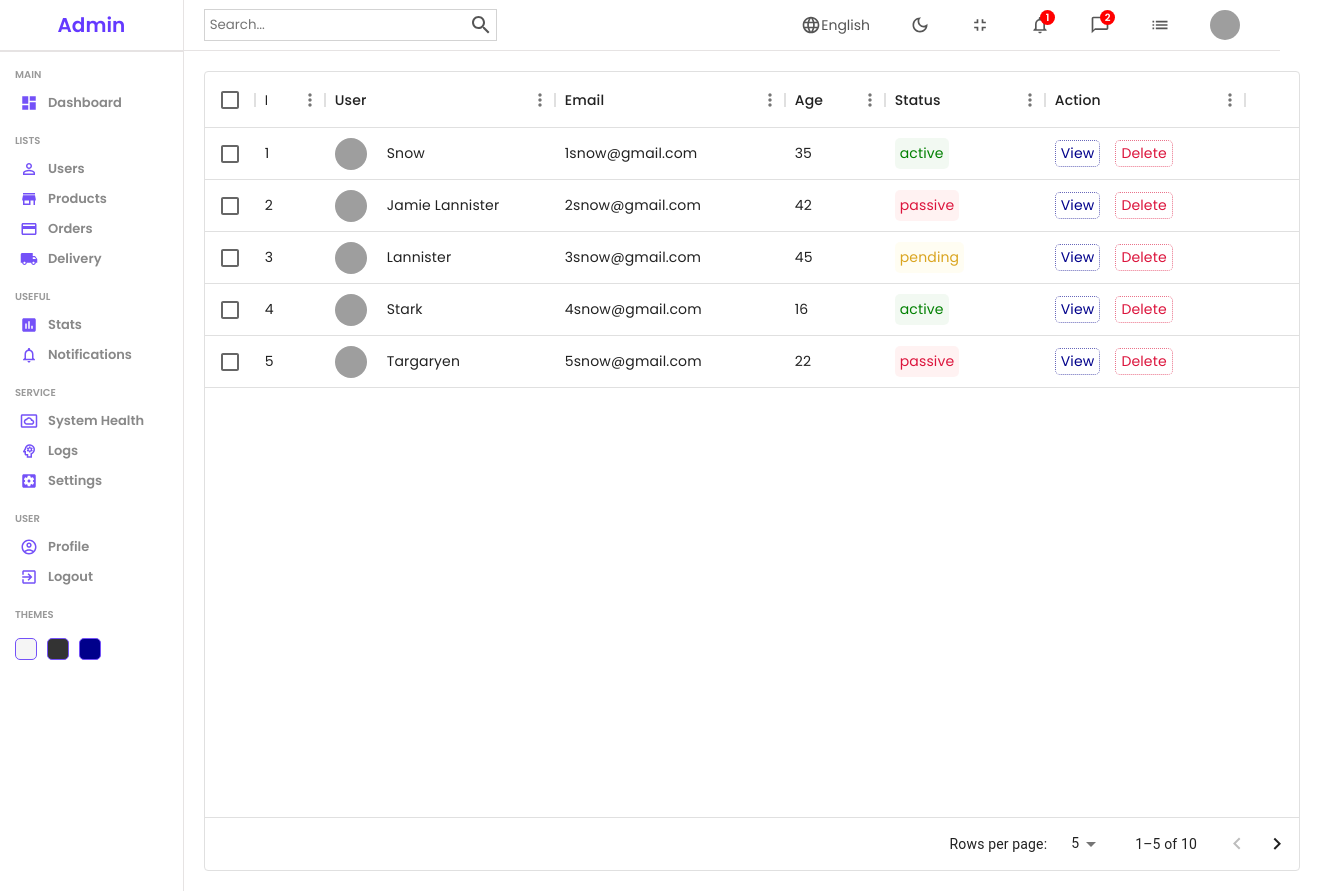
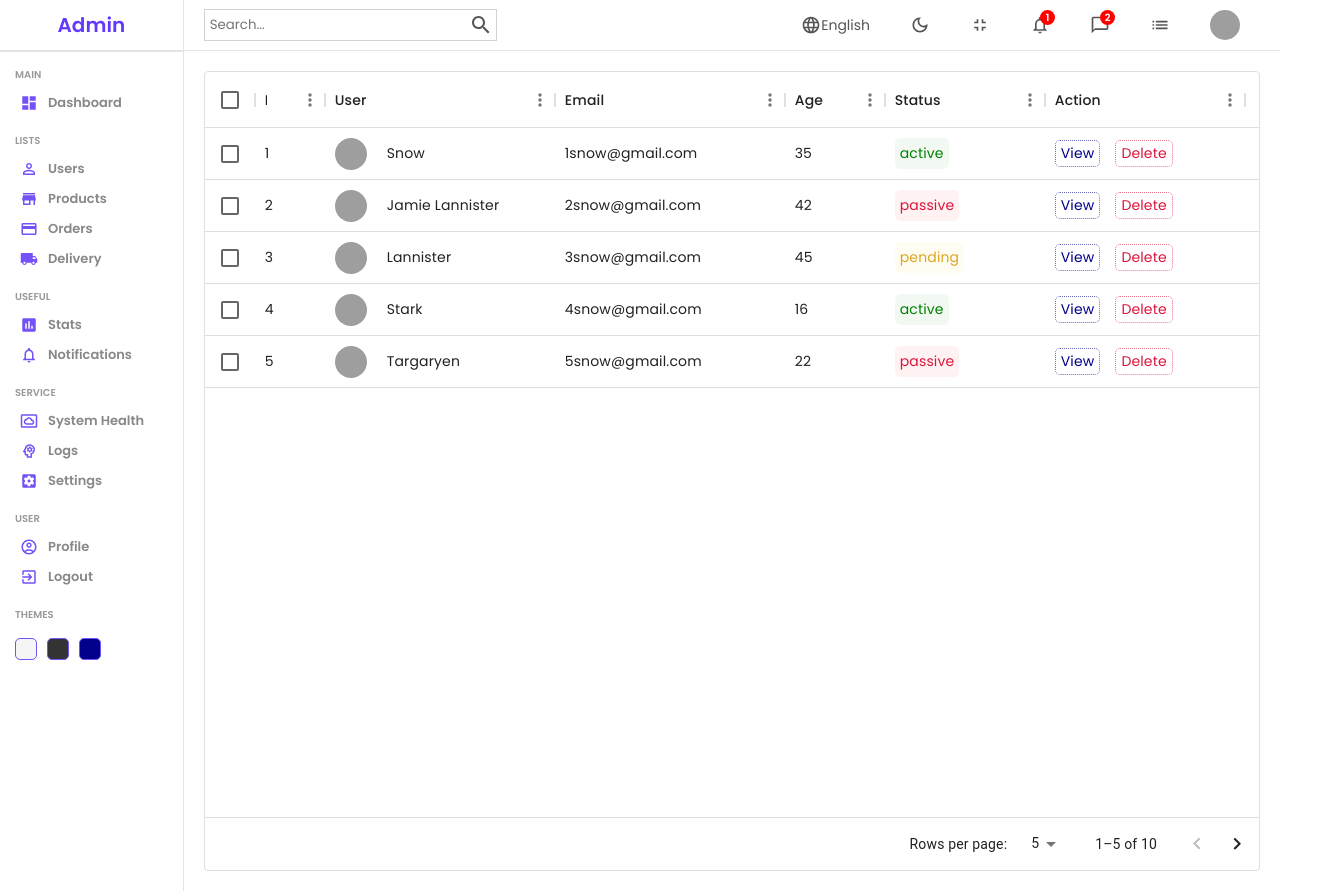
Before and after one commit to engnurulamin/react-admin, a React (Vite) app: page /users in a window 1280 px wide. Shown: the whole page, 1320 px wide, since content can reach past the window. Built offline with nearby package versions, Linux system fonts and the light colour scheme; grey boxes are pictures that could not be loaded.

Commit message:
fix scroll X issue

```diff
--- a/src/components/datatable/DataTable.jsx
+++ b/src/components/datatable/DataTable.jsx
@@ -4,7 +4,7 @@ import { userColumns, userRows, actionColumn } from "../../dtsource";
 
 const DataTable = () => {
   return (
-    <div className="data-table" style={{ height: 800, width: "100%" }}>
+    <div className="data-table">
       <DataGrid
         rows={userRows}
         columns={userColumns.concat(actionColumn)}
--- a/src/components/datatable/dataTable.scss
+++ b/src/components/datatable/dataTable.scss
@@ -1,7 +1,6 @@
 .data-table {
-  height: 600px;
+  height: 800px;
   padding: 20px;
-
   .data-table-title {
     width: 100%;
     font-size: 24px;
```
